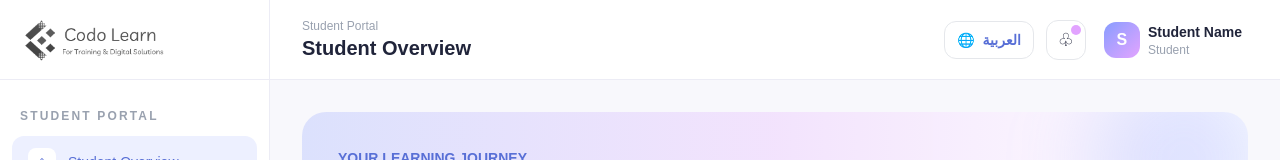
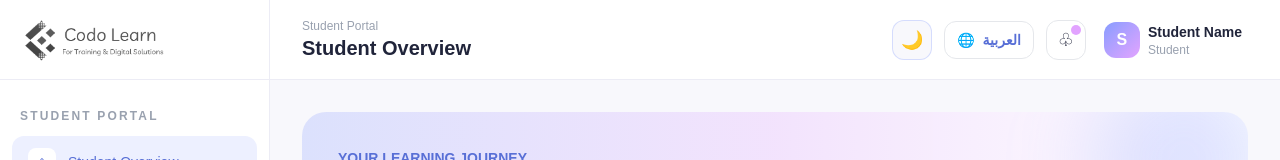
Before and after one commit to osamaa7med-10/codo-learn, a Next.js app: page /student-dashboard in a window 1280 px wide. Shown: the top 160 px of the page. Built offline with nearby package versions, Linux system fonts and the light colour scheme.

Commit message:
Move student dashboard theme toggle into top navigation

```diff
--- a/app/student-dashboard/page.tsx
+++ b/app/student-dashboard/page.tsx
@@ -5,7 +5,7 @@ import { useEffect, useState } from "react";
 import Link from "next/link";
 import Image from "next/image";
 import { motion } from "motion/react";
-import { useLanguage } from "../../context/LanguageContext";
+import { useLanguage, useTheme } from "../../context/LanguageContext";
 
 type Section =
     | "overview"
@@ -155,6 +155,7 @@ function sanitizeDescription(html: string) {
 }
 
 export default function StudentDashboard() {
+    const { theme, toggleTheme } = useTheme();
     const { language, direction, setLanguage } = useLanguage();
     const isArabic = language === "ar";
 
@@ -598,6 +599,16 @@ export default function StudentDashboard() {
                     </div>
 
                     <div className="flex items-center gap-2 sm:gap-3">
+<button
+                            type="button"
+                            onClick={toggleTheme}
+                            aria-label={theme === "dark" ? "Switch to light mode" : "Switch to dark mode"}
+                            title={theme === "dark" ? "Light mode" : "Soft dark mode"}
+                            className="flex h-10 w-10 shrink-0 items-center justify-center rounded-xl border border-[#869CFF]/30 bg-[#F8F8FC] text-lg text-[#586FD6] transition hover:bg-[#869CFF]/15 dark:border-slate-600 dark:bg-slate-800 dark:text-amber-300"
+                        >
+                            {theme === "dark" ? "☀️" : "🌙"}
+                        </button>
+
                         {/* Language Switcher */}
                         <button
                             onClick={() =>
```
